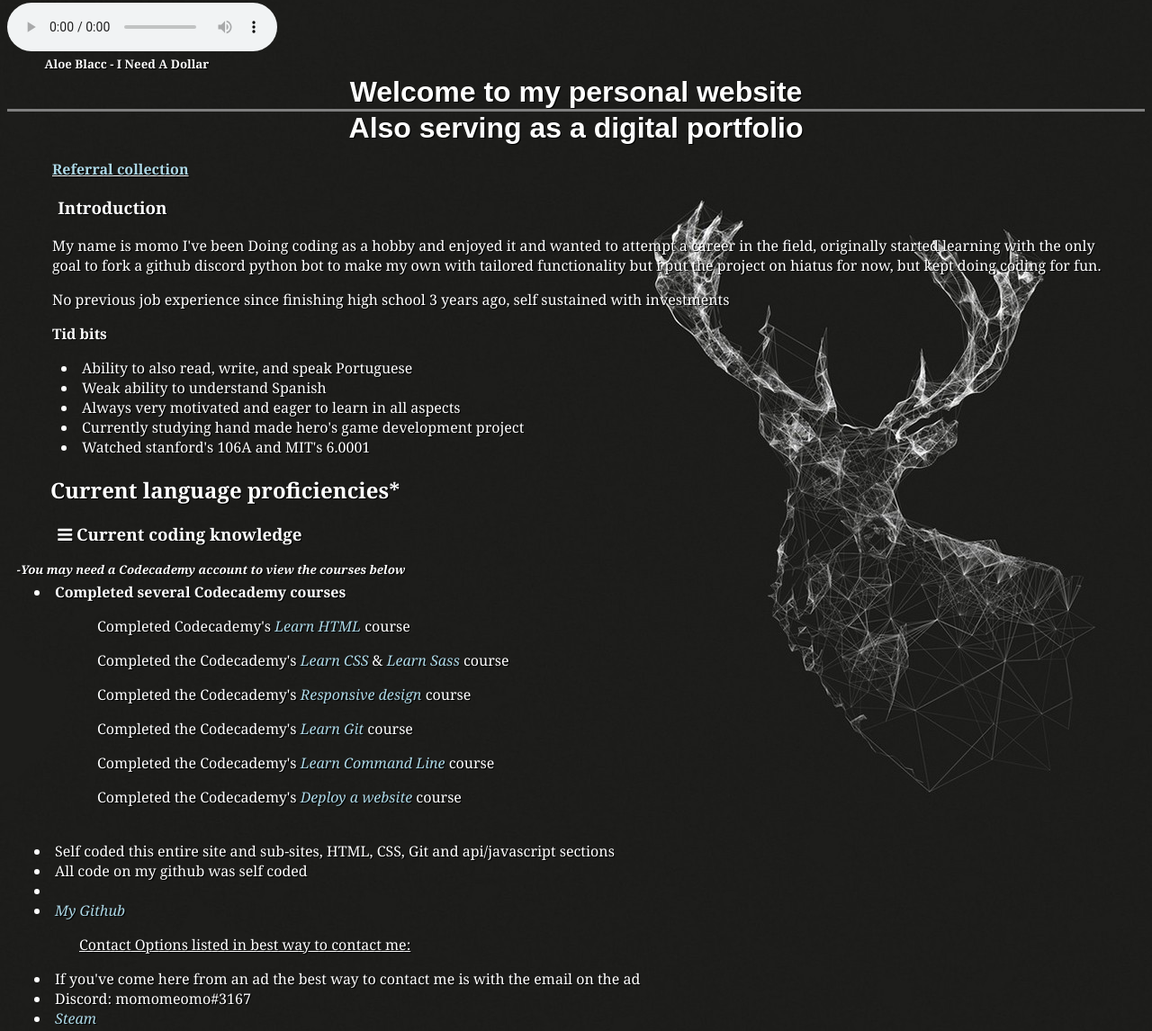
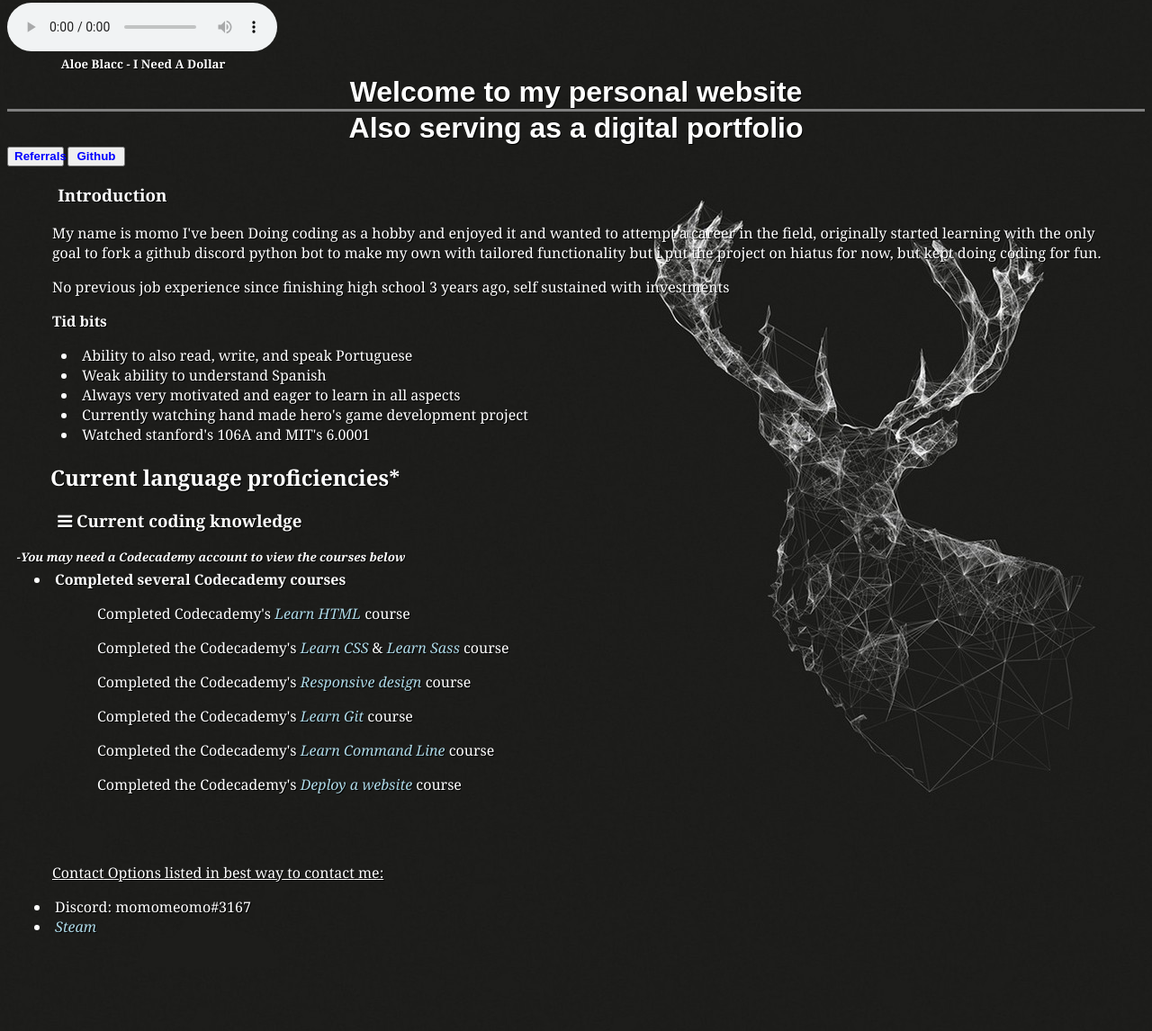
Before and after one commit to momomeomo/momomeomo.github.io, a plain HTML site: page index.html in a window 1280 px wide. Shown: the part 5-1151 px from the top of the page at 90% size. Drawn offline with Linux system fonts and the light colour scheme.

Commit message:
buttons
added calc project page

```diff
--- a/index.html
+++ b/index.html
@@ -20,10 +20,10 @@ body {
 	background-image: url('img/6.jpg');
 	background-color: #1C1C1A;
 	background-repeat: repeat;
-	text-shadow: 1.2px 1.2px black;
+	text-shadow: 1px 1px black;
 }
 .Aloe {
-	padding-left: 3.125em;
+	padding-left: 4.5em;
 }
 p {
 	padding-right: 1.5625em;
@@ -107,6 +107,23 @@ float: left;
 .hidden4:hover {
   opacity: 1;
 }
+
+.Buttons {
+	color: black;
+	<!--height: 1.5em;-->
+	<!--width: 7em;-->
+}
+
+.Buttons a:link {
+	color: blue;
+	text-shadow: 1em;
+	text-decoration: none;
+}
+.Buttons a:visited {
+	color: blue;
+	text-shadow: 1em;
+	text-decoration: none;
+}
 	</style>
 <!--embedded file CSS above this line - - - - HTML below -->
   <meta charset="UTF-8"/>
@@ -123,7 +140,8 @@ float: left;
 
 <h1 class=title><strong>Welcome to my personal website</strong></h1>
 	<h1>Also serving as a digital portfolio</h1>
-		<p><u><a href="Referrals.html" target="_blank"><strong>Referral collection</u></strong></a></p>
+
+<button type="button" class="Buttons" style="width:5%; height:1.7em;"><a href="Referrals.html" target="_blank"><strong>Referrals</strong></a></button> <button type="button" class="Buttons" style="width:5%; height:1.7em;"><a href="https://github.com/momomeomo" target="_blank"><strong>Github</strong></a></button>
 
 	<h3>Introduction</h3>
 		<p>My name is momo I've been Doing coding as a hobby and enjoyed it and wanted to attempt a career in the field, originally started learning with the only goal to fork a github discord python bot to make my own with tailored functionality but i put the project on hiatus for now, but kept doing coding for fun.</p>
@@ -132,7 +150,7 @@ float: left;
 			<li class=lif>Ability to also read, write, and speak Portuguese</li>
 			<li class=lif>Weak ability to understand Spanish</li>
 			<li class=lif>Always very motivated and eager to learn in all aspects</li>
-			<li class=lif>Currently studying hand made hero's game development project</li>
+			<li class=lif>Currently watching hand made hero's game development project</li>
 			<li class=lif>Watched stanford's 106A and MIT's 6.0001</li>
 
 
@@ -149,11 +167,6 @@ float: left;
 <!-- <ol>Completed the Codecademy's <a href="" target="_blank"><i></i></a> course</ol> -->
 					</li>
 <br>
-			<li>Self coded this entire site and sub-sites, HTML, CSS, Git and api/javascript sections</li>
-			<li>All code on my github was self coded<li>
-			<li><a href="https://github.com/momomeomo" target="_blank"><i>My Github</i></a>
-
-
 
 
 <br>
@@ -161,7 +174,6 @@ float: left;
 	<p>
 		<u>Contact Options listed in best way to contact me:</u>
 	</p>
-		<li>If you've come here from an ad the best way to contact me is with the email on the ad
 		<li>Discord: momomeomo#3167</li>
 		<li><a href="http://steamcommunity.com/id/momomeomo/" target="_blank"><i>Steam</i></a></li>
 
```
Also changed, not shown: Calculator.html (added).
